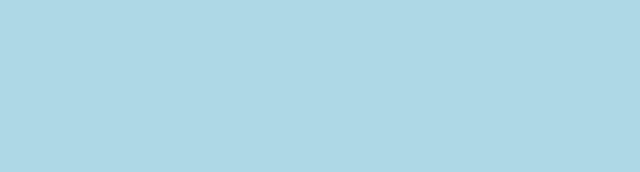
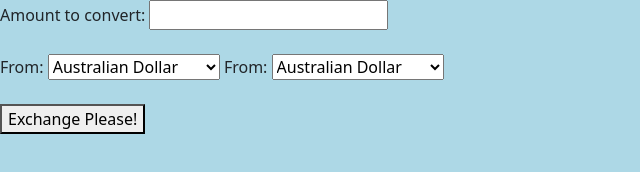
Before and after one commit to archivistmd/currancy-exchange, a website built with webpack: page src/index.html in a window 1280 px wide. Shown: the whole page, without its empty margins (0-640 px from the left). Built offline with nearby package versions, Linux system fonts and the light colour scheme.

Commit message:
Add .env, API call in a static function, and add basic form to index,html

```diff
--- a/src/index.html
+++ b/src/index.html
@@ -1,10 +1,33 @@
 <!DOCTYPE html>
-<html lang="en">
+<html lang="en-US">
 <head>
-
-  <title>Document</title>
+  <title>Currency Exchange</title>
 </head>
 <body>
-
+  <form id="converter-form">
+    <label for="conversion-amount">Amount to convert:</label>
+    <input id="conversion-amount" type="number">
+    <br><br>
+    <label for="starting-unit">From:</label>
+    <select id="starting-unit">
+      <option value="AUD">Australian Dollar</option>
+      <option value="EUR">Euro</option>
+      <option value="MXN">Mexican Peso</option>
+      <option value="GBP">Pound Sterling (UK)</option>
+      <option value="UAH">Ukrainian Hryvnia</option>
+      <option value="USD">United States Dollar</option>
+    </select>
+    <label for="converting-to">From:</label>
+    <select id="converting-to">
+      <option value="AUD">Australian Dollar</option>
+      <option value="EUR">Euro</option>
+      <option value="MXN">Mexican Peso</option>
+      <option value="GBP">Pound Sterling (UK)</option>
+      <option value="UAH">Ukrainian Hryvnia</option>
+      <option value="USD">United States Dollar</option>
+    </select>
+    <br><br>
+    <button type="submit" id="converting-button">Exchange Please!</button>
+  </form>
 </body>
 </html>
```
Also changed, not shown: src/CurrencyExchange.js (added, +17 -0 lines).
